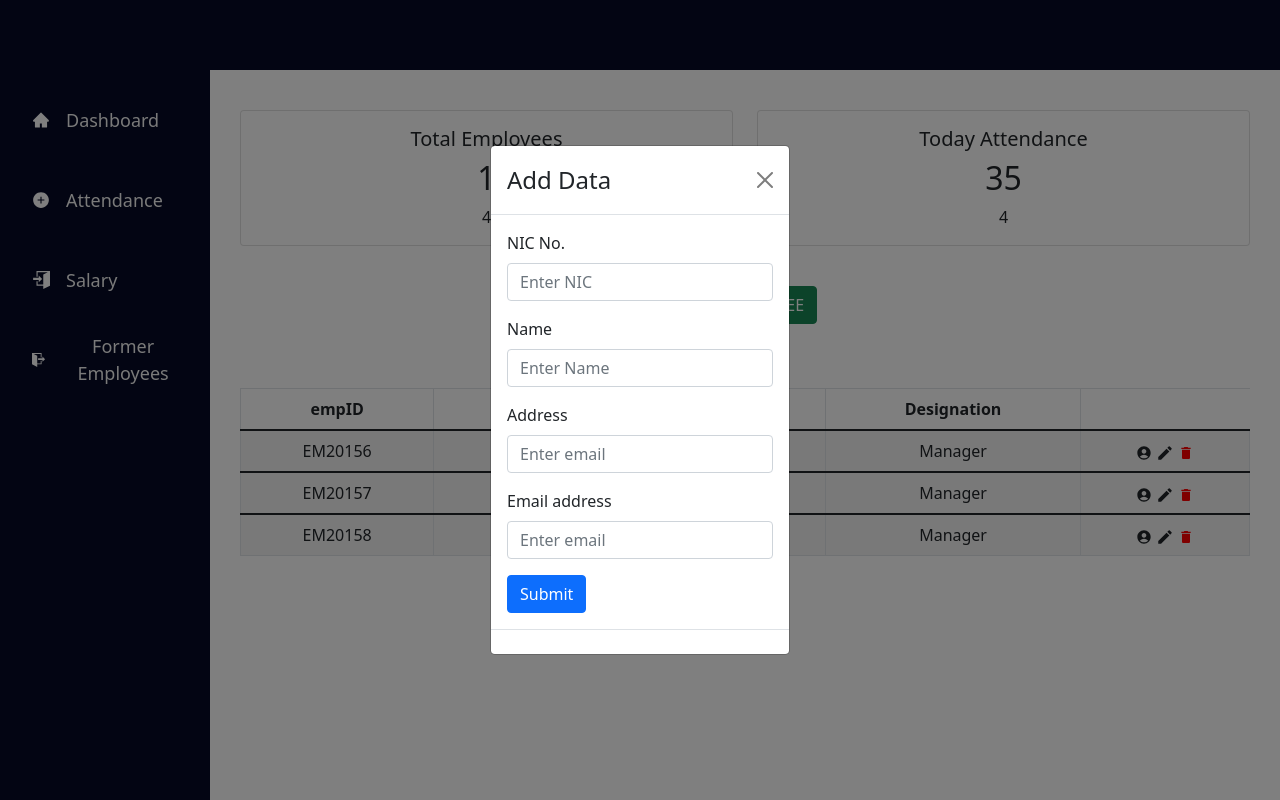
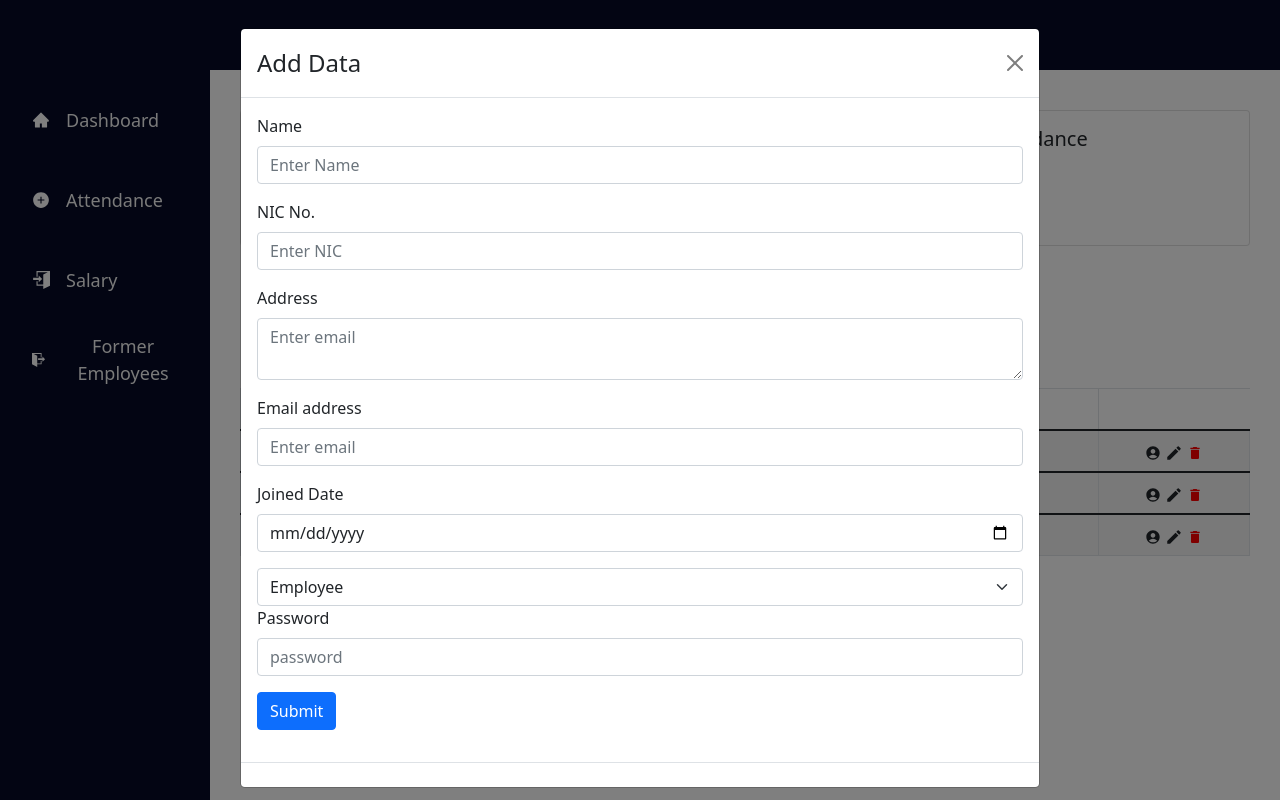
Before and after one commit to SeranMN/TeaApp, a React (Create React App) app: page / in a window 1280 px wide. Both pictures are taken after a click on the button "ADD EMPLOYEE". Built offline with nearby package versions, Linux system fonts and the light colour scheme.

Commit message:
Create delete form, update Employee form'

```diff
--- a/src/component/DeleteForm.js
+++ b/src/component/DeleteForm.js
@@ -39,9 +39,9 @@ const DeleteForm = ({ employee }) => {
           <Form.Label>Reason to Delete</Form.Label>
           <Form.Control
             required
-            type="text-field"
+            type="text"
             placeholder="Enter Reason"
-            value={""}
+
           />
           <Form.Control.Feedback type="invalid">
             Please provide Reason.
--- a/src/component/EmpForm.js
+++ b/src/component/EmpForm.js
@@ -1,13 +1,15 @@
-import { Form } from "react-bootstrap";
+import { Col, Form, Row } from "react-bootstrap";
 import { Button } from "react-bootstrap";
 import { useState } from "react";
+import FloatingLabel from "react-bootstrap/FloatingLabel";
 const EmpForm = ({ det }) => {
   const [nic, setNic] = useState(det != null ? det.nic : "");
   const [name, setName] = useState(det != null ? det.Name : "");
   const [address, setAddress] = useState(det != null ? det.Address : "");
   const [email, setEmail] = useState(det != null ? det.Email : "");
   const [validated, setValidated] = useState(false);
-
+  const [date, setDate] = useState(det != null ? det.date : "");
+const [type, settype] = useState(det != null ? det.Des: "");
   const handleSubmit = (event) => {
     const form = event.currentTarget;
     if (form.checkValidity() === false) {
@@ -19,7 +21,24 @@ const EmpForm = ({ det }) => {
   };
 
   return (
+    <>
+      <Row className="mb-3">
         <Form noValidate validated={validated} onSubmit={handleSubmit}>
+          <Col>
+            <Form.Group className="mb-3" controlId="formBasicEmail">
+              <Form.Label>Name</Form.Label>
+              <Form.Control
+                required
+                type="text"
+                placeholder="Enter Name"
+                value={name}
+                onChange={(e) => setName(e.target.value)}
+              />
+              <Form.Control.Feedback type="invalid">
+                Please provide Name.
+              </Form.Control.Feedback>
+            </Form.Group>
+
             <Form.Group className="mb-3" controlId="formBasicEmail">
               <Form.Label>NIC No.</Form.Label>
               <Form.Control
@@ -33,28 +52,17 @@ const EmpForm = ({ det }) => {
                 Please provide a valid NIC.
               </Form.Control.Feedback>
             </Form.Group>
-      <Form.Group className="mb-3" controlId="formBasicEmail">
-        <Form.Label>Name</Form.Label>
-        <Form.Control
-          required
-          type="text"
-          placeholder="Enter Name"
-          value={name}
-          onChange={(e) => setName(e.target.value)}
-        />
-        <Form.Control.Feedback type="invalid">
-          Please provide Name.
-        </Form.Control.Feedback>
-      </Form.Group>
+
             <Form.Group className="mb-3" controlId="formBasicEmail">
               <Form.Label>Address</Form.Label>
               <Form.Control
                 required
-          type="text field"
+                as="textarea"
                 placeholder="Enter email"
                 value={address}
                 onChange={(e) => setAddress(e.target.value)}
               />
+
               <Form.Control.Feedback type="invalid">
                 Please provide Address.
               </Form.Control.Feedback>
@@ -68,11 +76,42 @@ const EmpForm = ({ det }) => {
                 onChange={(e) => setEmail(e.target.value)}
               />
             </Form.Group>
+          </Col>
+          <Col>
+            <Form.Group className="mb-3" controlId="formBasicEmail">
+              <Form.Label>Joined Date</Form.Label>
+              <Form.Control type="date" value={date} onChange={(e) =>setDate(e.target.value)} />
+            </Form.Group>
+            <Form.Select aria-label="Select Employee Type" value={type}>
+              <option>Employee</option>
+              <option value="General Manager">General Manager</option>
+              <option value="Supliar Manager">Supliar Manager</option>
+              <option value="Order Manager">Order Manager</option>
+              <option value="Customer Relation Manger">Customer Relation Manger</option>
+              <option value="Stock Keeper">Stock Keeper</option>
+              <option value="Data Entry Operator">Data Entry Operator</option>
+            </Form.Select>
 
+            <Form.Group className="mb-3" controlId="formBasicEmail">
+              <Form.Label>Password</Form.Label>
+              <Form.Control
+                required
+                type="password"
+                placeholder="password"
+                onChange={(e) => setAddress(e.target.value)}
+              />
+
+              <Form.Control.Feedback type="invalid">
+                Please provide Address.
+              </Form.Control.Feedback>
+            </Form.Group>
+          </Col>
           <Button variant="primary" type="submit">
             Submit
           </Button>
         </Form>
+      </Row>
+    </>
   );
 };
 
--- a/src/component/EmployeeDetails.js
+++ b/src/component/EmployeeDetails.js
@@ -1,52 +1,50 @@
-import React from 'react'
-import { useState } from 'react'
-import EmployeeTable from './EmployeeTable'
+import React from "react";
+import { useState } from "react";
+import EmployeeTable from "./EmployeeTable";
 
-const EmployeeDetails = ({ onClick,tot }) => {
+const EmployeeDetails = ({ onClick, tot }) => {
   const [employees, setEmployee] = useState([
     {
-            empID: 'EM20156',
-            nic:'857896545V',
-            Name: 'Shamali Perera',
-            Address: 'Matara',
-            Email:'shamaliperera@gmail.com',
-            Des:'Manager',
+      empID: "EM20156",
+      nic: "857896545V",
+      Name: "Shamali Perera",
+      Address: "Matara",
+      Email: "shamaliperera@gmail.com",
+      Des: "Data Entry Operator",
       Salary: 50000,
-
+      Date: "20/08/2017",
+      Type: 1,
     },
     {
-            empID: 'EM20157',
-            nic:'857896545V',
-            Name: 'Navod Gamage',
-            Address: 'Matara',
-            Email:'shamaliperera@gmail.com',
-            Des:'Manager',
+      empID: "EM20157",
+      nic: "857896545V",
+      Name: "Navod Gamage",
+      Address: "Matara",
+      Email: "shamaliperera@gmail.com",
+      Des: "General Manager",
       Salary: 50000,
-
+        Date: "20/08/2017",
+      Type:2,
     },
     {
-            empID: 'EM20158',
-            nic:'857896545V',
-            Name: 'Dishan Abeywikrama',
-            Address: 'Matara',
-            Email:'shamaliperera@gmail.com',
-            Des:'Manager',
+      empID: "EM20158",
+      nic: "857896545V",
+      Name: "Dishan Abeywikrama",
+      Address: "Matara",
+      Email: "shamaliperera@gmail.com",
+      Des: "Supliar Manager",
       Salary: 50000,
-
-        }
-
-
-
-
-    ])
-    console.log("DET")
+        Date: "20 / 08 / 2017",
+      Type:3,
+    },
+  ]);
+  console.log("DET");
 
   return (
     <>
-           <EmployeeTable employees = {employees} totEmp = {tot}  />
+      <EmployeeTable employees={employees} totEmp={tot} />
+    </>
+  );
+};
 
-        </>
-    )
-}
-
-export default EmployeeDetails
+export default EmployeeDetails;
--- a/src/component/EmployeeTable.js
+++ b/src/component/EmployeeTable.js
@@ -4,7 +4,7 @@ import { MdDelete } from "react-icons/md"
 import { MdAccountCircle } from "react-icons/md";
 import { MdCreate } from "react-icons/md";
 import { useState } from "react";
-import EmpprofMoodle from "./EmpprofMoodle";
+
 
 const EmployeeTable = ({ empID, employee, onClick, employees,totEmp}) => {
 //     const [employees, setEmployee] = useState([
--- a/src/component/EmpprofMoodle.js
+++ /dev/null
@@ -1,37 +0,0 @@
-import React from "react";
-import Modal from "react-bootstrap/Modal";
-import Button from "react-bootstrap/Button";
-import { useState } from "react";
-import Modle from "./Modle";
-
-const EmpprofMoodle = (props) => {
-
-
-  return (
-    <Modal
-      {...props}
-      size="md"
-      aria-labelledby="contained-modal-title-vcenter"
-      centered
-    >
-      <Modal.Header closeButton>
-        <Modal.Title id="contained-modal-title-vcenter">
-          EMPLOYEE PROFILE
-        </Modal.Title>
-      </Modal.Header>
-      <Modal.Body>
-        <h4> Name : {props.employee.Name}</h4>
-        <h6>NIC : {props.employee.nic}</h6>
-        <h6>Address : {props.employee.Address}</h6>
-        <h6>Email : {props.employee.Email}</h6>
-        <h6>Designation : {props.employee.Des}</h6>
-      </Modal.Body>
-      <Modal.Footer>
-
-        <Button onClick={props.onHide}>OK</Button>
-      </Modal.Footer>
-      </Modal>
-  );
-};
-
-export default EmpprofMoodle;
--- a/src/component/Modle.js
+++ b/src/component/Modle.js
@@ -6,7 +6,7 @@ const Modle = (props) => {
   return (
     <Modal
       {...props}
-      size="sm"
+      size="lg"
       aria-labelledby="contained-modal-title-vcenter"
       centered
     >
--- a/src/component/Sidenavbar.js
+++ b/src/component/Sidenavbar.js
@@ -21,9 +21,7 @@ function Navbar() {
         <nav className={"nav-menu active" }>
           <ul className="nav-menu-items" >
             <li className="navbar-toggle">
-              {/* <Link to="#" className="menu-bars">
-                <AiOutlineClose />
-              </Link> */}
+
             </li>
             {sidebarData.map((item, index) => {
               return (
```
Also changed, not shown: src/component/Sidemenu.js (deleted, +0 -32 lines). Lines whose indentation alone changed are shown as unchanged.
